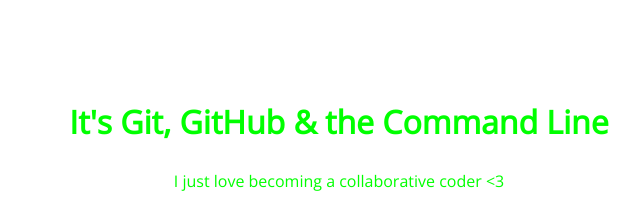
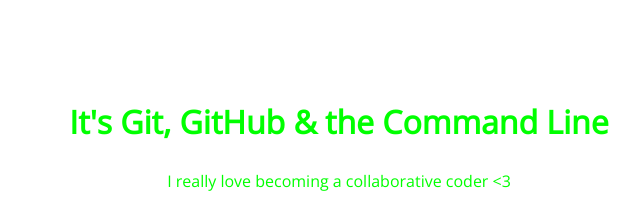
Before and after one commit to MickSalter/2nd-try-105-project, a plain HTML site: page index.html in a window 1280 px wide. Shown: the top 205 px of the page, 301-941 px from the left. Drawn offline with nearby package versions, Linux system fonts and the light colour scheme.

Commit message:
Paragraph change

```diff
--- a/index.html
+++ b/index.html
@@ -9,7 +9,7 @@
 <body>
 	<section>
 		<h1>It's Git, GitHub & the Command Line</h1>
-		<p>I just love becoming a collaborative coder <3</p>
+		<p>I really love becoming a collaborative coder <3</p>
 		<img src="img/happy-blue-robot.png">
 	</section>
 </body>
```
